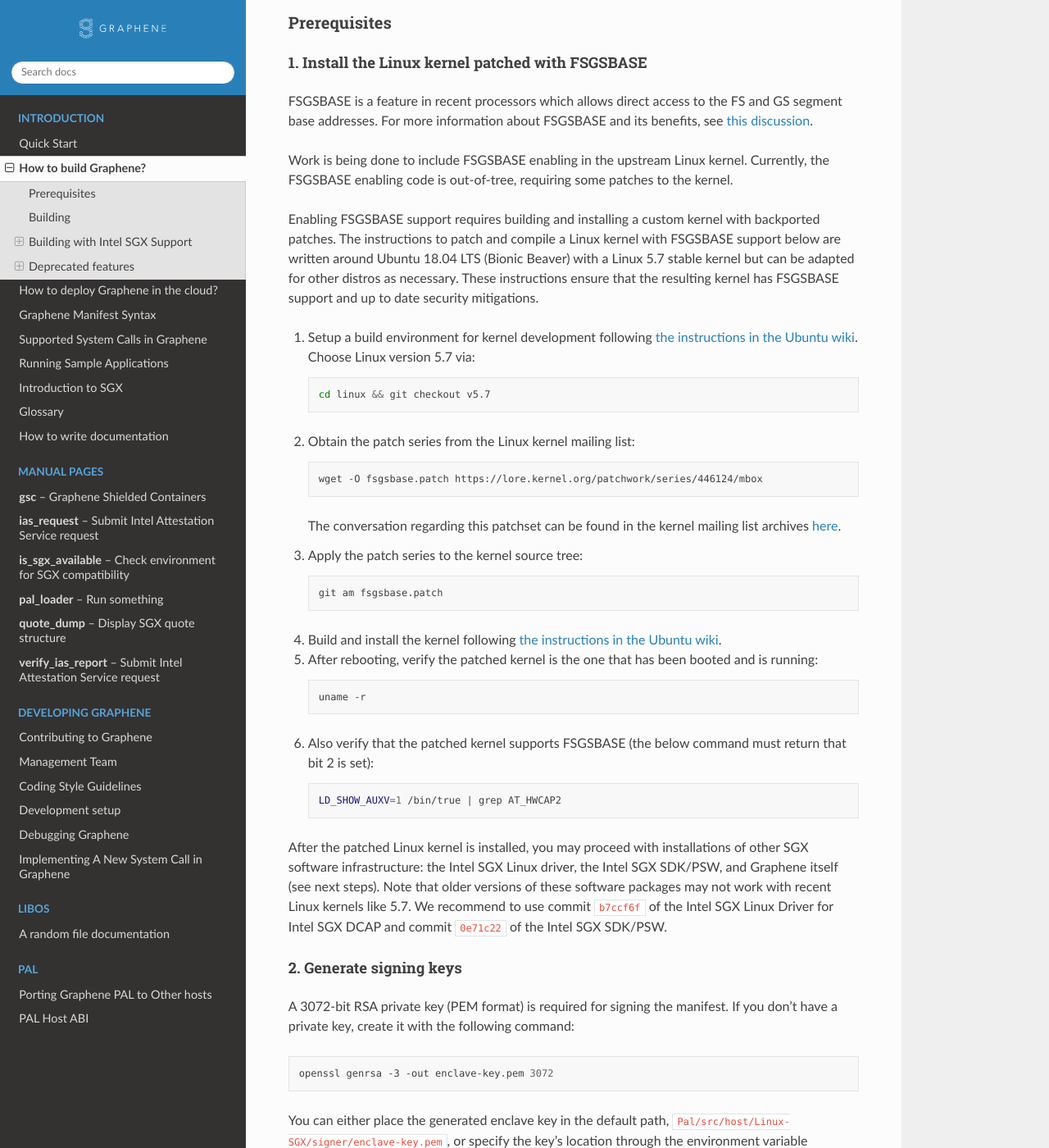
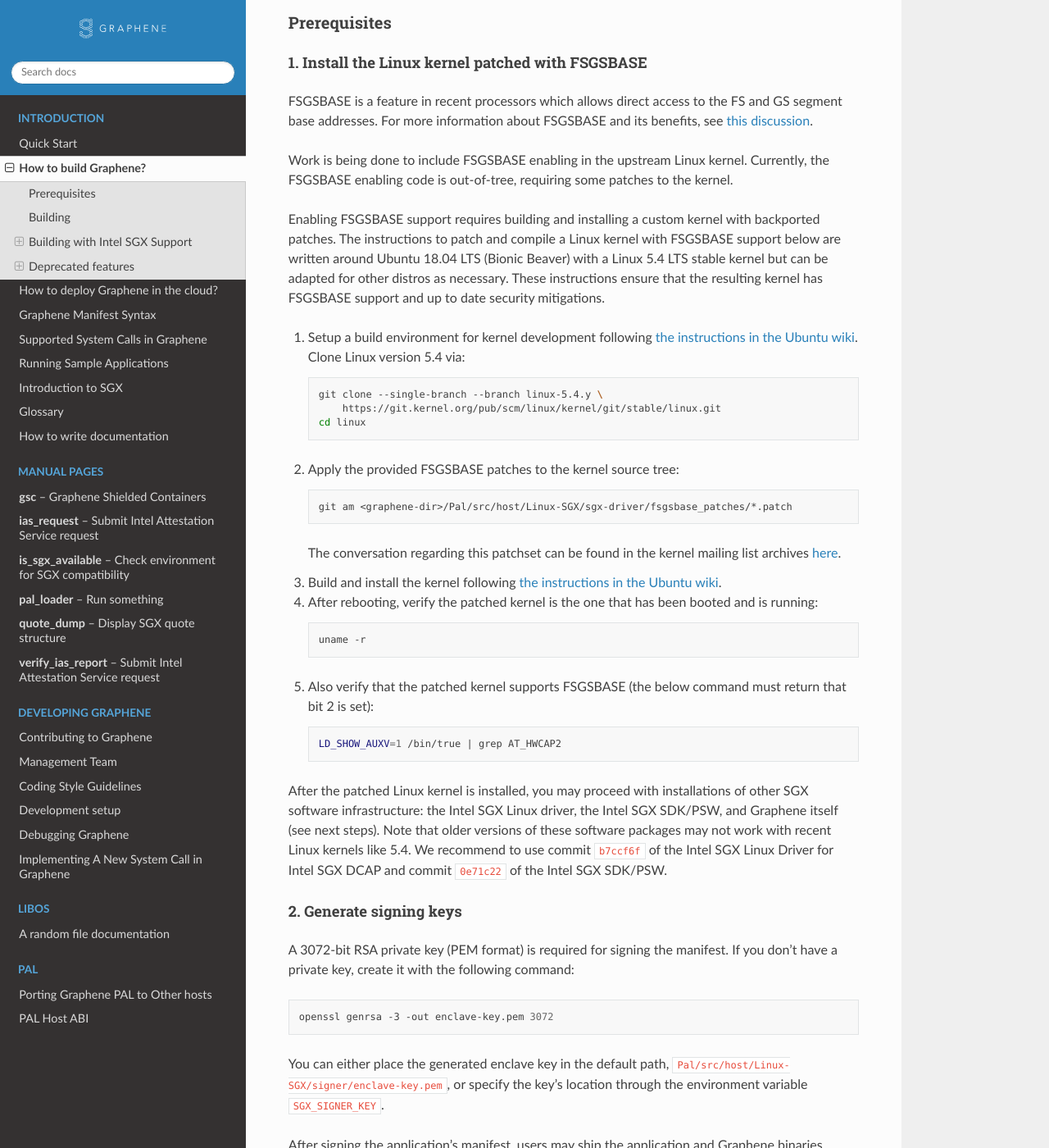
Before and after one commit to aeropittura/vaultrun, a Sphinx documentation site: the page built from Documentation/building.rst, in a window 1280 px wide and 1400 px high, scrolled down 1485 px. Shown: the whole window at 82% size. Built offline with Sphinx 7.4.7 and the Read the Docs theme 2.0.0, drawn with Linux system fonts in a browser that asks for light colours.

Commit message:
[Docs] Add instructions to install Linux 5.4 with backported FSGSBASE patch
Original-author: Dmitrii Kuvaiskii <dmitrii.kuvaiskii@intel.com>
Original-committer: Dmitrii Kuvaiskii <dmitrii.kuvaiskii@intel.com>
Original-commit: 9ed7d4d13fe94483b0346a1c94e991f5d5947547

```diff
--- a/Documentation/building.rst
+++ b/Documentation/building.rst
@@ -83,27 +83,25 @@ the kernel.
 Enabling FSGSBASE support requires building and installing a custom kernel with
 backported patches. The instructions to patch and compile a Linux kernel with
 FSGSBASE support below are written around Ubuntu 18.04 LTS (Bionic Beaver) with
-a Linux 5.7 stable kernel but can be adapted for other distros as necessary.
+a Linux 5.4 LTS stable kernel but can be adapted for other distros as necessary.
 These instructions ensure that the resulting kernel has FSGSBASE support and up
 to date security mitigations.
 
 #. Setup a build environment for kernel development following `the instructions
    in the Ubuntu wiki <https://wiki.ubuntu.com/KernelTeam/GitKernelBuild>`__.
-   Choose Linux version 5.7 via::
+   Clone Linux version 5.4 via::
 
-       cd linux && git checkout v5.7
+       git clone --single-branch --branch linux-5.4.y \
+           https://git.kernel.org/pub/scm/linux/kernel/git/stable/linux.git
+       cd linux
 
-#. Obtain the patch series from the Linux kernel mailing list::
+#. Apply the provided FSGSBASE patches to the kernel source tree::
 
-       wget -O fsgsbase.patch https://lore.kernel.org/patchwork/series/446124/mbox
+       git am <graphene-dir>/Pal/src/host/Linux-SGX/sgx-driver/fsgsbase_patches/*.patch
 
    The conversation regarding this patchset can be found in the kernel mailing
    list archives `here
    <https://lore.kernel.org/lkml/20200528201402.1708239-1-sashal@kernel.org>`__.
-
-#. Apply the patch series to the kernel source tree::
-
-       git am fsgsbase.patch
 
 #. Build and install the kernel following `the instructions in the Ubuntu wiki
    <https://wiki.ubuntu.com/KernelTeam/GitKernelBuild>`__.
@@ -121,7 +119,7 @@ to date security mitigations.
 After the patched Linux kernel is installed, you may proceed with installations
 of other SGX software infrastructure: the Intel SGX Linux driver, the Intel SGX
 SDK/PSW, and Graphene itself (see next steps). Note that older versions of
-these software packages may not work with recent Linux kernels like 5.7. We
+these software packages may not work with recent Linux kernels like 5.4. We
 recommend to use commit ``b7ccf6f`` of the Intel SGX Linux Driver for Intel SGX
 DCAP and commit ``0e71c22`` of the Intel SGX SDK/PSW.
 
```
